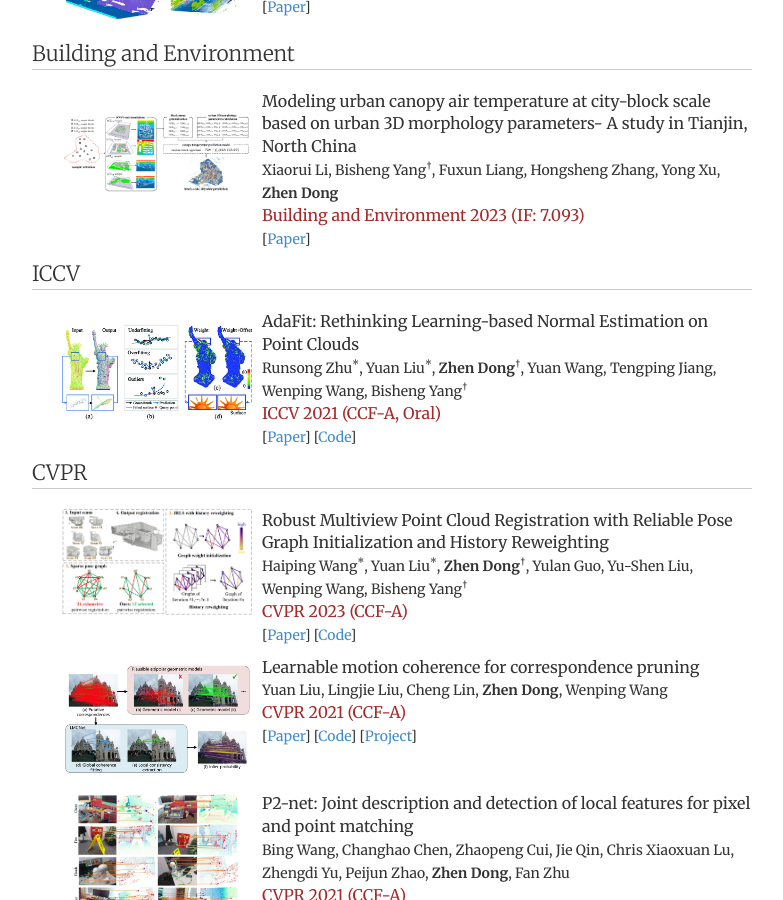
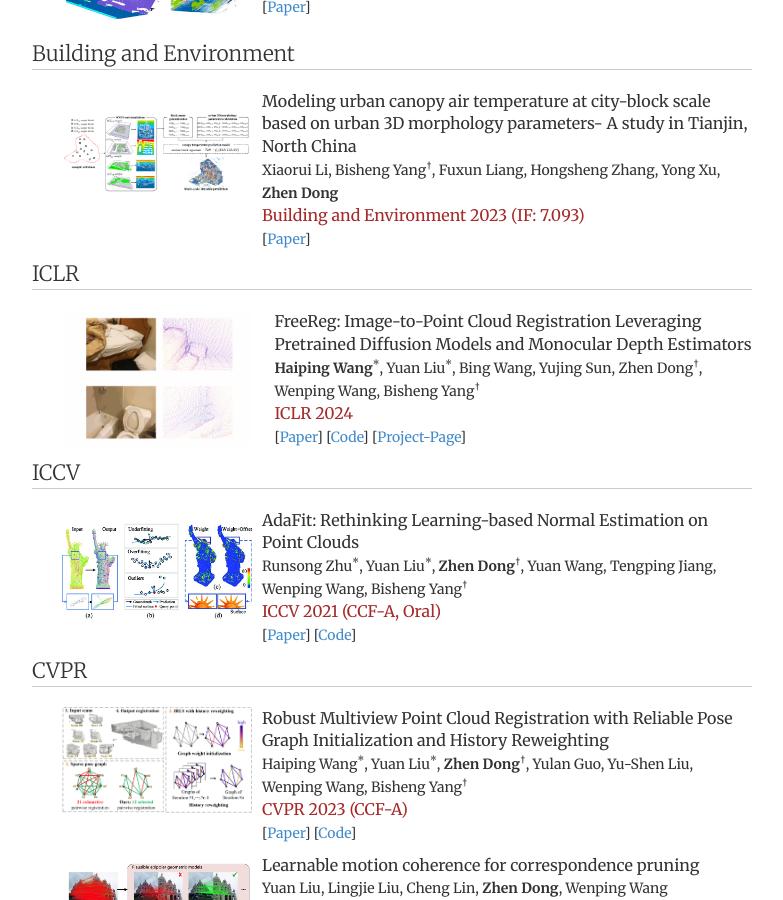
Before and after one commit to dongzhenwhu/dongzhenwhu.github.io, a Jekyll site: the page built from publications/index_journal.html, in a window 1280 px wide and 900 px high, scrolled down 2892 px. Shown: the whole window, without its empty margins (248-1031 px from the left). Built offline with Jekyll 4.4.1, drawn with Linux system fonts in a browser that asks for light colours.

Commit message:
add freereg

```diff
--- a/publications/index_journal.html
+++ b/publications/index_journal.html
@@ -434,6 +434,32 @@ description: My publications.
 		</div>
 	</div>
 
+	<p class="lead" style="border-bottom:1px solid #CCC">ICLR</p>
+	<div class="before-item" >
+		<div class="pubimg">
+		 	<img  class="pubpic" src="teasers/freereg.gif" >
+		 	<img  class="pubpic" src="teasers/freereg2.gif" >
+		</div>
+		<div class="pubdsp">
+		 <span class=pubtitle >
+		  FreeReg: Image-to-Point Cloud Registration Leveraging Pretrained Diffusion Models and Monocular Depth Estimators<br>
+		 </span>
+		 <span class=pubauthor >
+		  <b>Haiping Wang</b><sup>*</sup>, Yuan Liu<sup>*</sup>, Bing Wang, Yujing Sun, Zhen Dong<sup>&dagger;</sup>,
+		  Wenping Wang, Bisheng Yang<sup>&dagger;</sup>
+		  <br>
+		 </span>
+		 <span class=publoc >
+		  ICLR 2024<br>
+		 </span>
+		 <span class=publink>
+		  [<a href=" ">Paper</a >]
+		  [<a href="https://github.com/WHU-USI3DV/FreeReg">Code</a >]
+		  [<a href="https://whu-usi3dv.github.io/FreeReg/">Project-Page</a >]
+		 <br></span>
+		</div>
+	</div>
+
 	<p class="lead" style="border-bottom:1px solid #CCC">ICCV</p>
 	<div class="before-item">
 		<div class="pubimg">
```
Also changed, not shown: index.html (+25 -0 lines), publications/index.html (+27 -0 lines), publications/index_topic.html (+25 -0 lines), publications/teasers/freereg.gif (added), publications/teasers/freereg2.gif (added).
